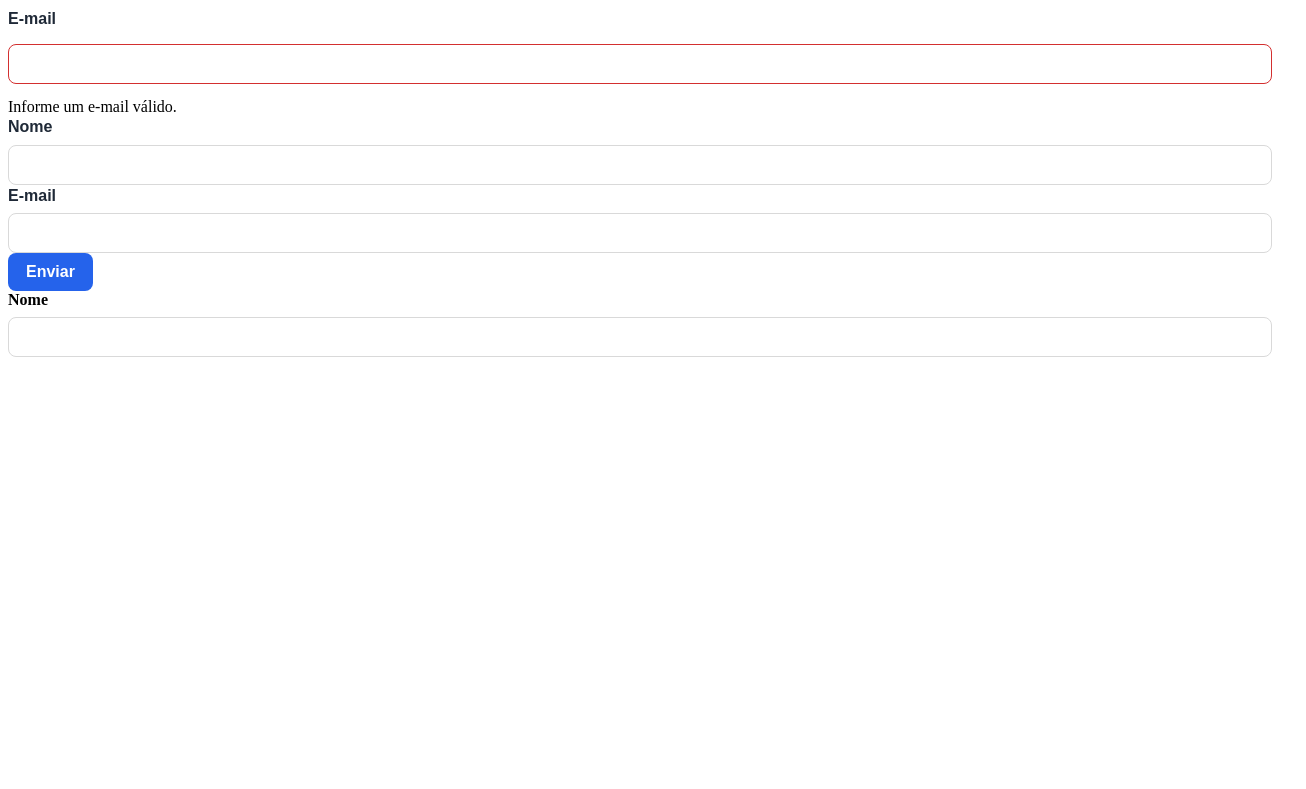
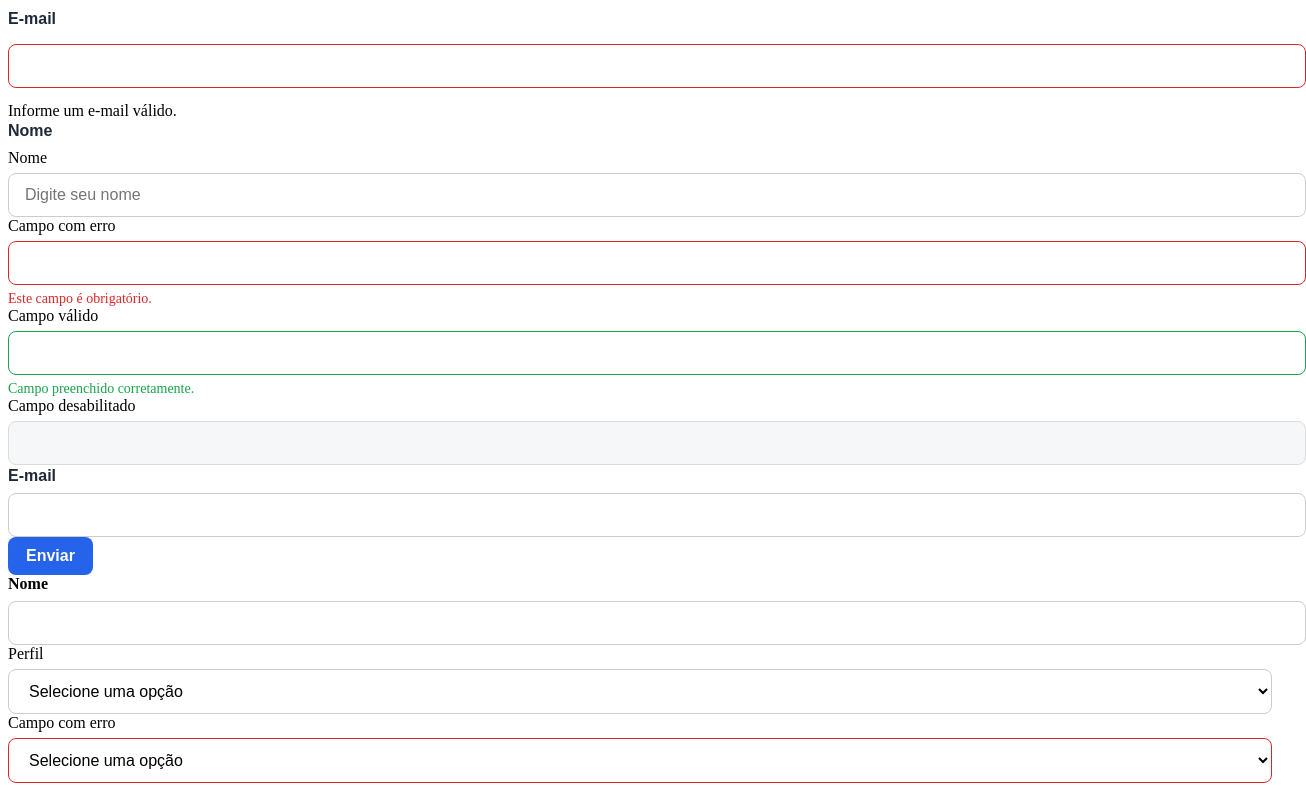
Before and after one commit to DupleExcellence/AcessiblePlatform, a React (Vite) app: page / in a window 1280 px wide. Shown: the top 789 px of the page, 1306 px wide, since content can reach past the window. Built offline with nearby package versions, Linux system fonts and the light colour scheme.

Commit message:
feat: cria estados do select

```diff
--- a/frontend/src/components/Input/Input.css
+++ b/frontend/src/components/Input/Input.css
@@ -1,73 +1,63 @@
-.input-container {
+.input-group {
   display: flex;
   flex-direction: column;
   gap: 6px;
   width: 100%;
 }
 
-.input-label {
-  font-family: Arial, sans-serif;
-  font-size: 14px;
-  font-weight: 600;
-  color: #333333;
-}
-
-.required {
-  color: #d32f2f;
-}
-
-.input-field {
+.input {
   width: 100%;
-  height: 40px;
-  padding: 0 12px;
-
-  background-color: #ffffff;
-  border: 1px solid #d9d9d9;
+  padding: 12px 16px;
+  border: 1px solid #ccc;
   border-radius: 8px;
-
-  font-family: "Lucida Sans", sans-serif;
-  font-size: 14px;
-  color: #333333;
-
+  font-size: 16px;
   outline: none;
-  box-sizing: border-box;
-
   transition: border-color 0.2s, box-shadow 0.2s;
 }
 
-/* Placeholder */
-.input-field::placeholder {
-  color: #8a8a8a;
+/* FOCUS */
+.input:focus {
+  border-color: #2563eb;
+  box-shadow: 0 0 0 3px rgba(37, 99, 235, 0.15);
 }
 
-/* Foco */
-.input-field:focus {
-  border-color: #2e7d32;
-  box-shadow: 0 0 0 3px rgba(46, 125, 50, 0.15);
+/* DISABLED */
+.input:disabled {
+  background-color: #f3f4f6;
+  color: #6b7280;
+  cursor: not-allowed;
+  opacity: 0.7;
 }
 
-/* Erro */
-.input-field.input-error {
-  border-color: #d32f2f;
+/* ERROR */
+.input.input-error {
+  border-color: #dc2626;
 }
 
-.input-field.input-error:focus {
-  box-shadow: 0 0 0 3px rgba(211, 47, 47, 0.15);
+.input.input-error:focus {
+  border-color: #dc2626;
+  box-shadow: 0 0 0 3px rgba(220, 38, 38, 0.15);
 }
 
-/* Desabilitado */
-.input-field:disabled {
-  background-color: #f2f2f2;
-  color: #999999;
-  cursor: not-allowed;
+/* SUCCESS */
+.input.input-success {
+  border-color: #16a34a;
 }
 
-.input-message {
-  font-family: "Lucida Sans", sans-serif;
-  font-size: 12px;
-  color: #666666;
+.input.input-success:focus {
+  border-color: #16a34a;
+  box-shadow: 0 0 0 3px rgba(22, 163, 74, 0.15);
 }
 
-.input-message.error {
-  color: #d32f2f;
+/* MENSAGENS */
+.input-message {
+  font-size: 14px;
 }
+
+.error-message {
+  color: #dc2626;
+}
+
+.success-message {
+  color: #16a34a;
+}
--- a/frontend/src/components/Input/Input.jsx
+++ b/frontend/src/components/Input/Input.jsx
@@ -3,47 +3,39 @@ import "./Input.css";
 function Input({
   label,
   type = "text",
-  placeholder = "",
+  name,
   value,
   onChange,
+  placeholder,
+  disabled = false,
   error = "",
-  helperText = "",
-  disabled = false,
-  required = false,
-  id,
+  success = false,
 }) {
-  const inputId = id || label?.toLowerCase().replace(/\s+/g, "-");
-
   return (
-    <div className="input-container">
-      {label && (
-        <label htmlFor={inputId} className="input-label">
-          {label}
-          {required && <span className="required"> *</span>}
-        </label>
-      )}
+    <div className="input-group">
+      {label && <label htmlFor={name}>{label}</label>}
 
       <input
-        id={inputId}
-        className={`input-field ${error ? "input-error" : ""}`}
+        id={name}
+        name={name}
         type={type}
-        placeholder={placeholder}
         value={value}
         onChange={onChange}
+        placeholder={placeholder}
         disabled={disabled}
-        required={required}
+        className={`
+          input
+          ${error ? "input-error" : ""}
+          ${success ? "input-success" : ""}
+        `}
         aria-invalid={!!error}
-        aria-describedby={
-          error || helperText ? `${inputId}-message` : undefined
-        }
       />
 
-      {(error || helperText) && (
-        <span
-          id={`${inputId}-message`}
-          className={error ? "input-message error" : "input-message"}
-        >
-          {error || helperText}
+      {error && <span className="input-message error-message">{error}</span>}
+
+      {!error && success && (
+        <span className="input-message success-message">
+          Campo preenchido corretamente.
         </span>
       )}
     </div>
--- a/frontend/src/components/Select/Select.css
+++ b/frontend/src/components/Select/Select.css
@@ -1,32 +1,69 @@
+.select-group {
+  display: flex;
+  flex-direction: column;
+  gap: 6px;
+  width: 100%;
+}
+
 .select {
   width: 100%;
-  min-height: 44px;
-  padding: 10px 12px;
-
-  font-family: Arial, sans-serif;
+  padding: 12px 16px;
+  border: 1px solid #ccc;
+  border-radius: 8px;
   font-size: 16px;
-  color: #1f2937;
-
-  background-color: #ffffff;
-  border: 1px solid #9ca3af;
-  border-radius: 6px;
-
-  cursor: pointer;
+  background-color: #fff;
   outline: none;
   transition: border-color 0.2s, box-shadow 0.2s;
 }
 
-.select:hover {
-  border-color: #16a34a;
+/* FOCUS */
+
+.select:focus {
+  border-color: #2563eb;
+  box-shadow: 0 0 0 3px rgba(37, 99, 235, 0.15);
 }
 
-.select:focus {
-  border-color: #16a34a;
-  box-shadow: 0 0 0 3px rgba(22, 163, 74, 0.2);
-}
+/* DISABLED */
 
 .select:disabled {
   background-color: #f3f4f6;
   color: #6b7280;
   cursor: not-allowed;
+  opacity: 0.7;
 }
+
+/* ERROR */
+
+.select.select-error {
+  border-color: #dc2626;
+}
+
+.select.select-error:focus {
+  border-color: #dc2626;
+  box-shadow: 0 0 0 3px rgba(220, 38, 38, 0.15);
+}
+
+/* SUCCESS */
+
+.select.select-success {
+  border-color: #16a34a;
+}
+
+.select.select-success:focus {
+  border-color: #16a34a;
+  box-shadow: 0 0 0 3px rgba(22, 163, 74, 0.15);
+}
+
+/* MENSAGENS */
+
+.select-message {
+  font-size: 14px;
+}
+
+.error-message {
+  color: #dc2626;
+}
+
+.success-message {
+  color: #16a34a;
+}
--- a/frontend/src/components/Select/Select.jsx
+++ b/frontend/src/components/Select/Select.jsx
@@ -1,28 +1,54 @@
+import "./Select.css";
 import "./Select.css";
 
 function Select({
-  id,
+  label,
   name,
   value,
   onChange,
-  children,
+  options = [],
   disabled = false,
-  required = false,
-  ...props
+  error = "",
+  success = false,
 }) {
   return (
+    <div className="select-group">
+      {label && <label htmlFor={name}>{label}</label>}
+
       <select
-      id={id}
+        id={name}
         name={name}
         value={value}
         onChange={onChange}
         disabled={disabled}
-      required={required}
-      className="select"
-      {...props}
+        className={`
+          select
+          ${error ? "select-error" : ""}
+          ${success ? "select-success" : ""}
+        `}
+        aria-invalid={!!error}
       >
-      {children}
+        <option value="">Selecione uma opção</option>
+
+        {options.map((option) => (
+          <option key={option.value} value={option.value}>
+            {option.label}
+          </option>
+        ))}
       </select>
+
+      {error && (
+        <span className="select-message error-message">
+          {error}
+        </span>
+      )}
+
+      {!error && success && (
+        <span className="select-message success-message">
+          Campo preenchido corretamente.
+        </span>
+      )}
+    </div>
   );
 }
 
--- a/frontend/src/pages/Cadastro.jsx
+++ b/frontend/src/pages/Cadastro.jsx
@@ -3,6 +3,7 @@ import Label from "../components/Label/Label";
 import Form from "../components/Form/Form";
 import Button from "../components/Button/Button";
 import Formgroup from "../components/Formgroup/Formgroup";
+import Select from "../components/Select/Select";
 
 function Cadastro() {
   function handleSubmit(event) {
@@ -14,8 +15,29 @@ function Cadastro() {
     <div>
       <Form onSubmit={handleSubmit}>
         <Label>Nome</Label>
-        <Input type="text" />
+        <Input
+          label="Nome"
+          name="nome"
+          placeholder="Digite seu nome"
+        />
 
+        <Input
+          label="Campo com erro"
+          name="erro"
+          error="Este campo é obrigatório."
+        />
+
+        <Input
+          label="Campo válido"
+          name="sucesso"
+          success
+        />
+
+        <Input
+          label="Campo desabilitado"
+          name="disabled"
+          disabled
+        />
         <Label>E-mail</Label>
         <Input type="email" />
 
@@ -29,7 +51,47 @@ function Cadastro() {
 
 
 
+
+
       </Form>
+
+      <Select
+        label="Perfil"
+        name="perfil"
+        value=""
+         onChange={() => {}}
+         options={[
+          { value: "aluno", label: "Aluno" },
+          { value: "professor", label: "Professor" },
+          { value: "admin", label: "Administrador" },
+        ]}
+        />
+        <Select
+          label="Campo com erro"
+          name="erro"
+          error="Selecione uma opção."
+          options={[
+            { value: "1", label: "Opção 1" },
+            { value: "2", label: "Opção 2" },
+          ]}
+        />
+          <Select
+            label="Campo válido"
+            name="sucesso"
+            success
+            options={[
+              { value: "1", label: "Opção 1" },
+              { value: "2", label: "Opção 2" },
+            ]}
+          />
+          <Select
+            label="Campo desabilitado"
+            name="disabled"
+            disabled
+            options={[
+              { value: "1", label: "Opção 1" },
+            ]}
+          />
     </div>
   );
 }
```
Lines whose indentation alone changed are shown as unchanged.
